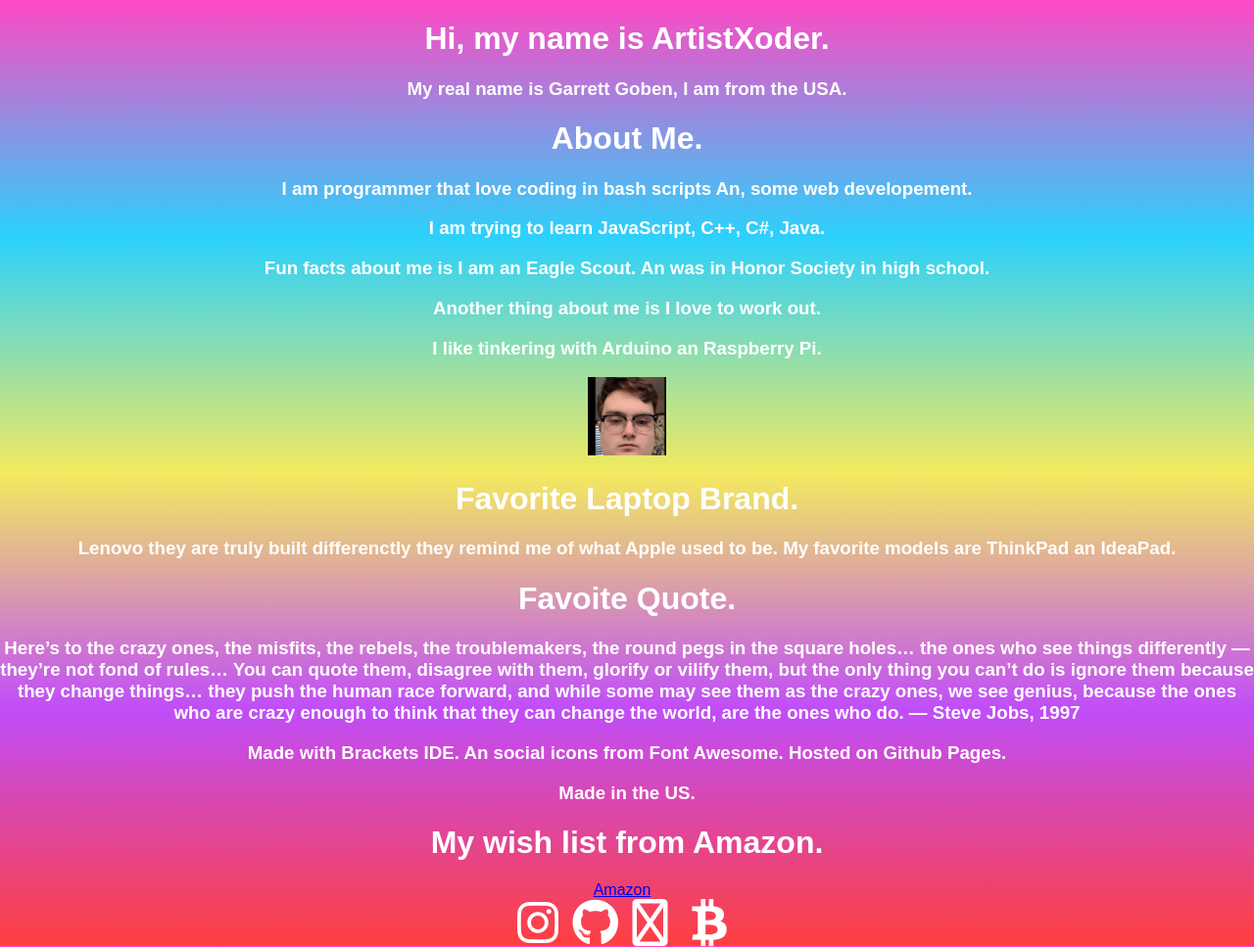
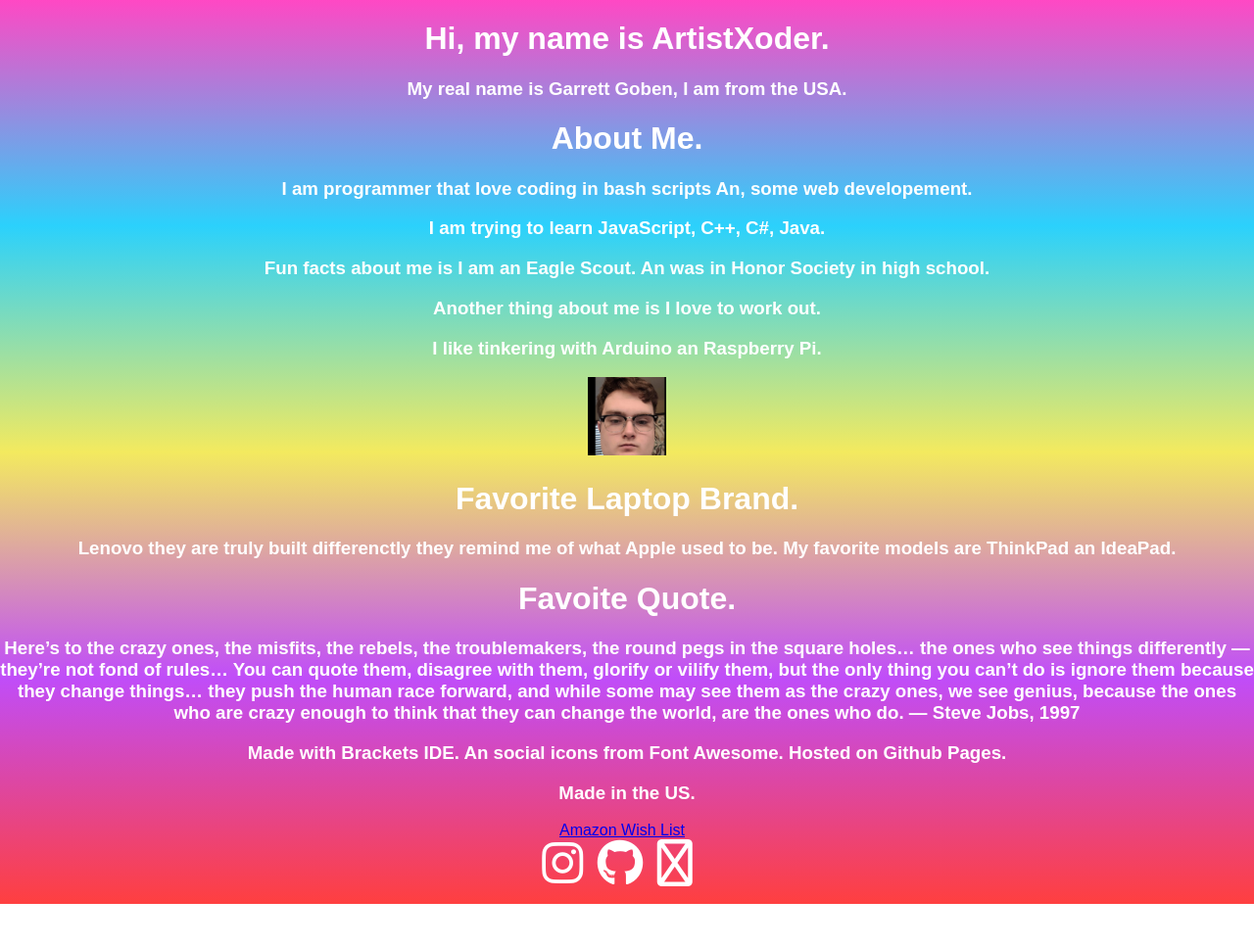
Before and after one commit to ArtistXoder/artistxoder.github.io, a plain HTML site: page index.html in a window 1280 px wide. Shown: the whole page at 98% size. After the commit the page ends 923 px from the top, so only its background shows below. Drawn offline with Linux system fonts and the light colour scheme.

Commit message:
Update index.html

```diff
--- a/index.html
+++ b/index.html
@@ -96,14 +96,12 @@ An, some web developement.</h3>
 
 <h3 style="color:white">Made with Brackets IDE. An social icons from Font Awesome. Hosted on Github Pages.<h3/>
     <h3 style="color:white">Made in the US.</h3>
-      <h1 style="color:white">My wish list from Amazon.</h1>
       <center>
-      <a href="https://www.amazon.com/hz/wishlist/ls/K5KU0QMJT08B?ref_=wl_share">Amazon</a>
+      <a href="https://www.amazon.com/hz/wishlist/ls/K5KU0QMJT08B?ref_=wl_share">Amazon Wish List</a>
       <center/>
 <a href="https://www.instagram.com/artistxoder/"><i style="color:white" class="fa-brands fa-instagram fa-3x"></i></a>
 <a href="https://www.github.com/artistxoder"><i style="color:white" class="fa-brands fa-github fa-3x"></i></a>
 <a href="mailto:g.goben@outlook.com"><i style="color:white" class="fa-regular fa-inbox fa-3x"></i><a/>
-<a 3FdT24GpxdMG2Xch8gXM5jRp5EcgM4UZjT><i style="color:white" class="fa-brands fa-btc fa-3x"></i></a>
 </center>
   </body>
   </html>
```
